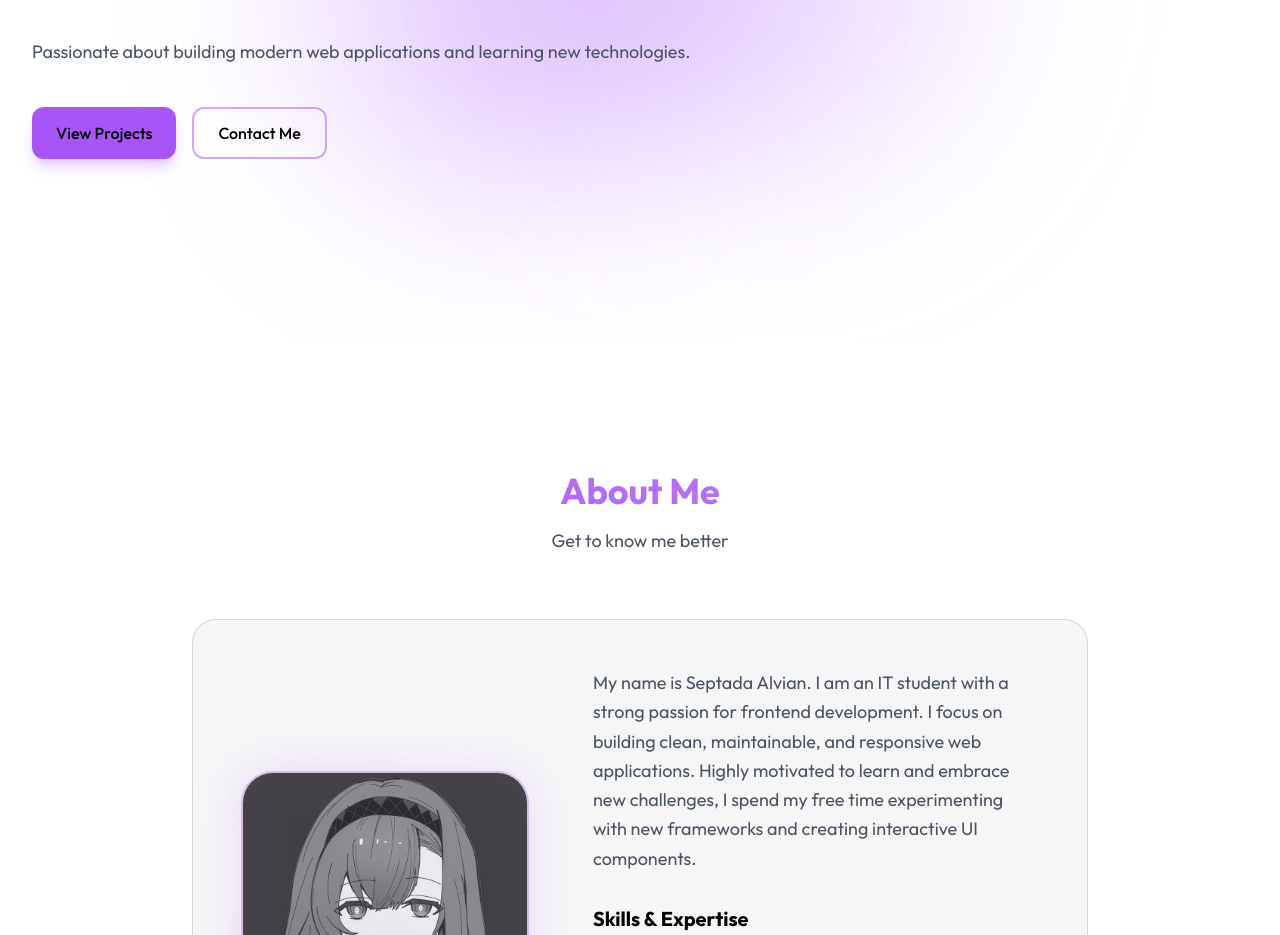
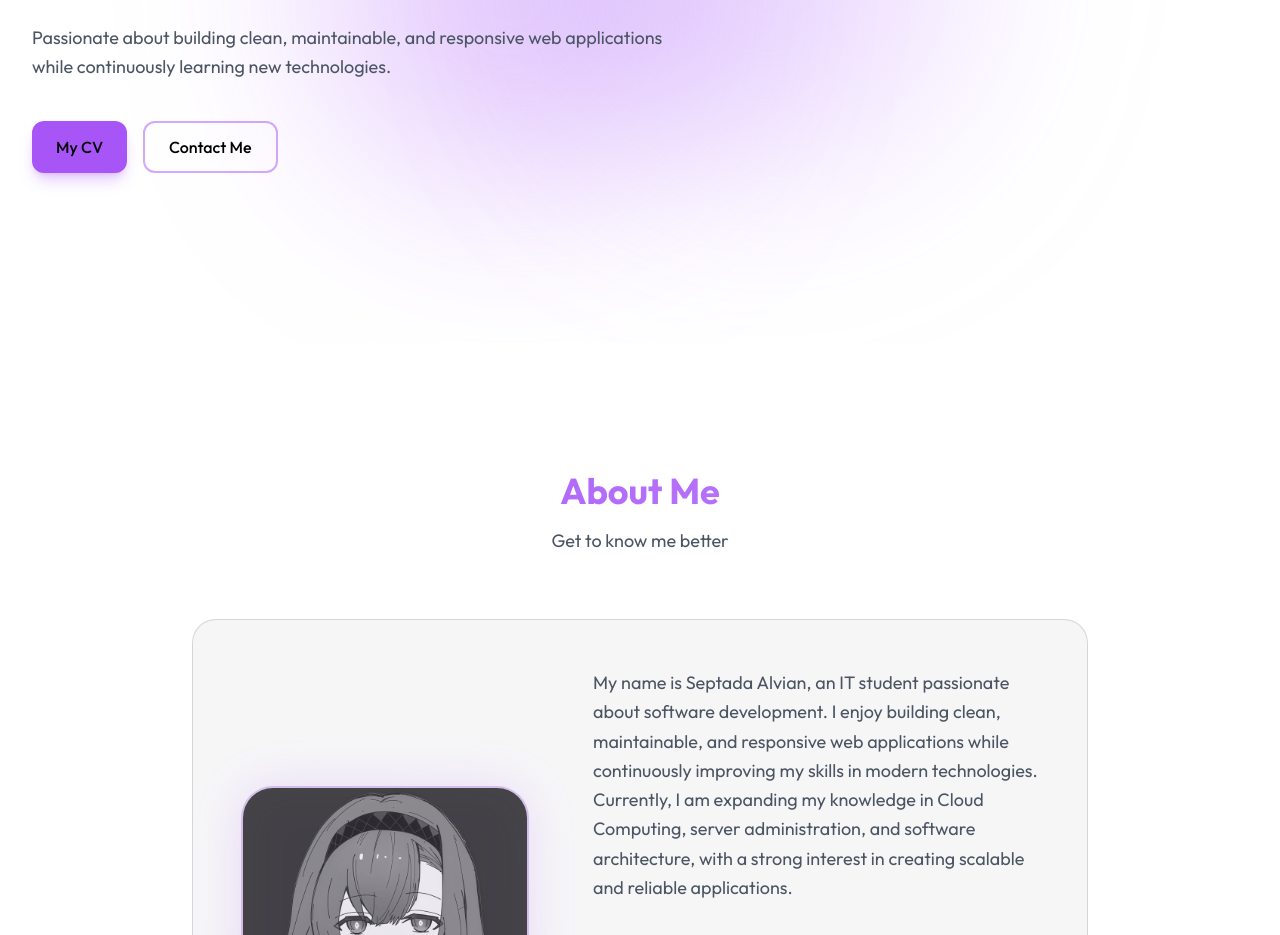
Before and after one commit to alvn168/web-portfolio, a React (Vite) app: page / in a window 1280 px wide. Shown: the part 377-1312 px from the top of the page. Built offline with nearby package versions, Linux system fonts and the light colour scheme.

Commit message:
update & tambah cv

```diff
--- a/src/components/sections/Hero.jsx
+++ b/src/components/sections/Hero.jsx
@@ -40,8 +40,8 @@ const Hero = () => {
             {hero.description}
           </p>
           <div className="flex flex-wrap gap-3 sm:gap-4">
-            <Button onClick={() => window.location.href = '#projects'}>
-              View Projects
+            <Button onClick={() => window.open ('/lokasicv', '_blank')}>
+              My CV
             </Button>
             <Button variant="outline" onClick={() => window.location.href = '#contact'}>
               Contact Me
--- a/src/data/portfolioData.js
+++ b/src/data/portfolioData.js
@@ -15,13 +15,12 @@ export const portfolioData = {
     titles: [
       "IT Student",
       "Fullstack Developer",
-      "Frontend Enthusiast",
       "Tech Explorer"
     ],
-    description: "Passionate about building modern web applications and learning new technologies.",
+    description: "Passionate about building clean, maintainable, and responsive web applications while continuously learning new technologies.",
   },
   about: {
-    description: "My name is Septada Alvian. I am an IT student with a strong passion for frontend development. I focus on building clean, maintainable, and responsive web applications. Highly motivated to learn and embrace new challenges, I spend my free time experimenting with new frameworks and creating interactive UI components.",
+    description: "My name is Septada Alvian, an IT student passionate about software development. I enjoy building clean, maintainable, and responsive web applications while continuously improving my skills in modern technologies. Currently, I am expanding my knowledge in Cloud Computing, server administration, and software architecture, with a strong interest in creating scalable and reliable applications.",
     techStack: [
       { category: "Tech Stack", items: ["React", "Node.js", "Express", "MySQL", "JavaScript (ES6+)", "Tailwind CSS", "HTML5", "CSS3"] },
       { category: "Tools", items: ["Git", "GitHub", "VS Code", "Figma", "Vite"] },
```
